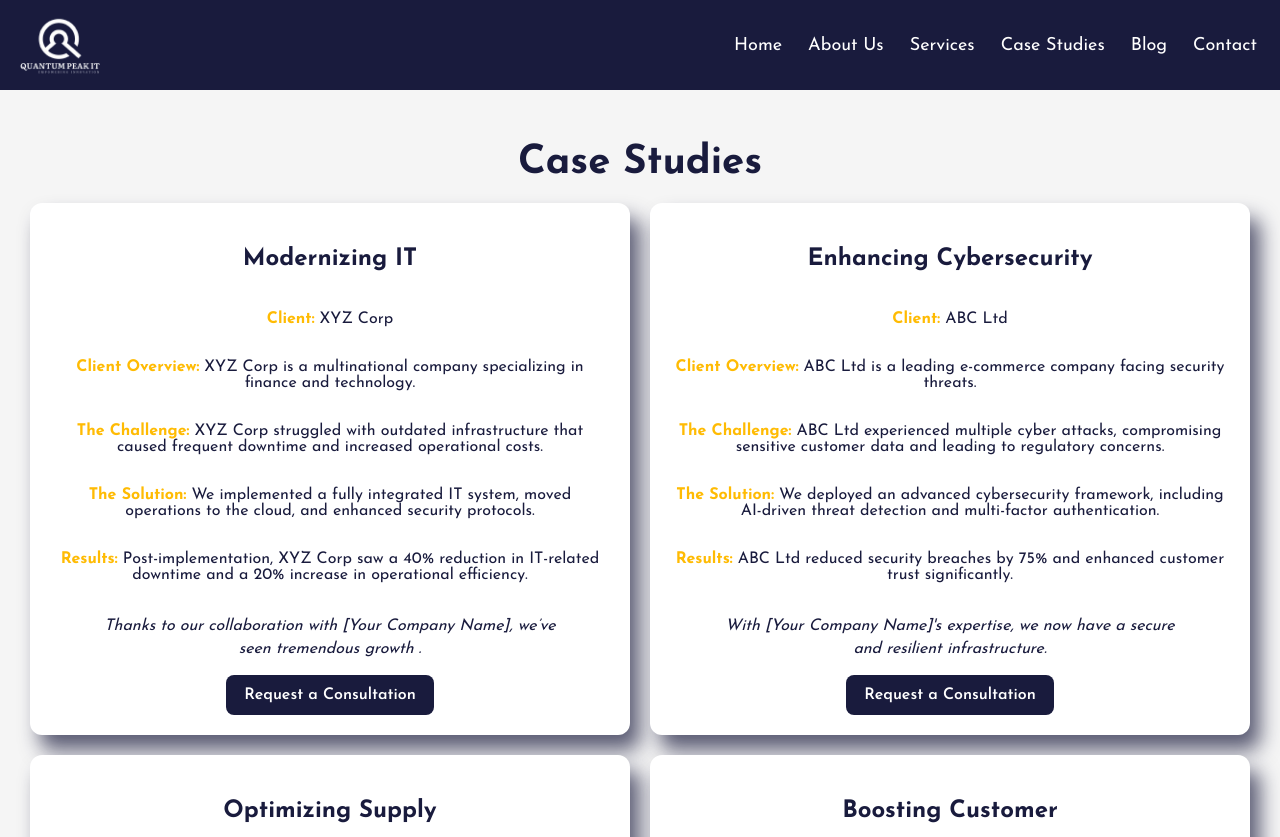
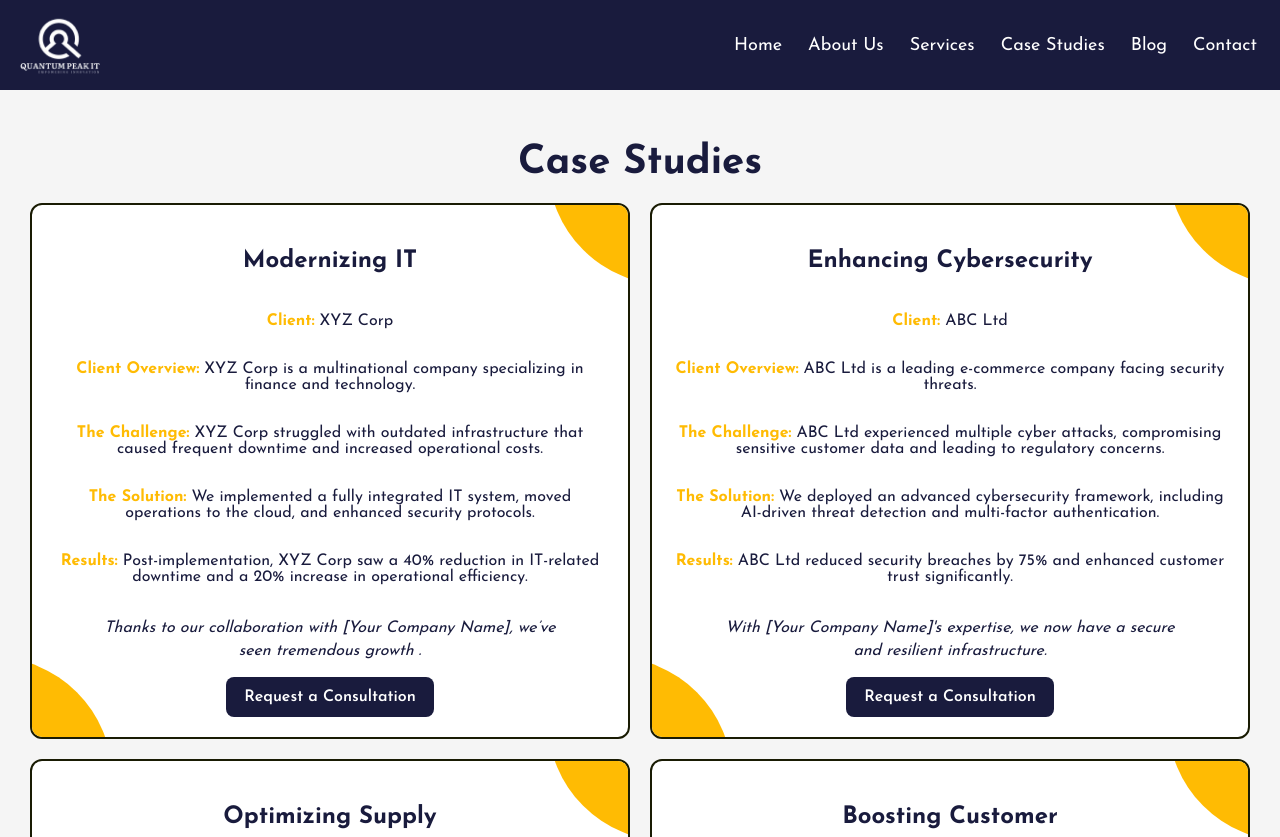
Before and after one commit to thakur7071/quantumpeakIT, a React (Vite) app: page /casestudies in a window 1280 px wide. Shown: the top 837 px of the page. Built offline with nearby package versions, Linux system fonts and the light colour scheme.

Commit message:
Initial Commit

```diff
--- a/src/Components/CaseStudies/CaseStudies.css
+++ b/src/Components/CaseStudies/CaseStudies.css
@@ -34,9 +34,51 @@
     text-align: center;
     padding: 50px;
     border-radius: 12px;
-    box-shadow: 10px 15px 20px rgba(25, 27, 61, 0.7);
+    border: 2px solid #191b03;
+    position: relative; /* Needed for absolute positioning of pseudo-elements */
+    overflow: hidden; /* Ensures the semi-circles stay inside the card */
+}
 
+/* Top-Right Semi-Circle */
+.case-study-card {
+    background-color: white;
+    display: flex;
+    flex-direction: column;
+    justify-content: space-evenly;
+    align-items: center;
+    text-align: center;
+    padding: 50px;
+    border-radius: 12px;
+    border: 2px solid #191b03;
+    position: relative; /* Needed for absolute positioning of pseudo-elements */
+    overflow: hidden; /* Ensures the semi-circles stay inside the card */
 }
+
+/* Top-Right Large Semi-Circle */
+.case-study-card::before {
+    content: "";
+    position: absolute;
+    top: -40px;  /* Moves it slightly outside so it blends in */
+    right: -40px;
+    width: 120px; /* Increased size */
+    height: 120px; /* Should be same as width for a perfect semi-circle */
+    background-color: #ffbb03; /* Semi-circle color */
+    border-radius: 0 0 0 120px; /* Creates the top-right semi-circle */
+}
+
+/* Bottom-Left Large Semi-Circle */
+.case-study-card::after {
+    content: "";
+    position: absolute;
+    bottom: -40px;  /* Moves it slightly outside */
+    left: -40px;
+    width: 120px; /* Increased size */
+    height: 120px; /* Should be same as width for a perfect semi-circle */
+    background-color: #ffbb03; /* Semi-circle color */
+    border-radius: 0 120px 0 0; /* Creates the bottom-left semi-circle */
+}
+
+
 .case-study-card strong{
     color: #ffbb03;
 }
```
